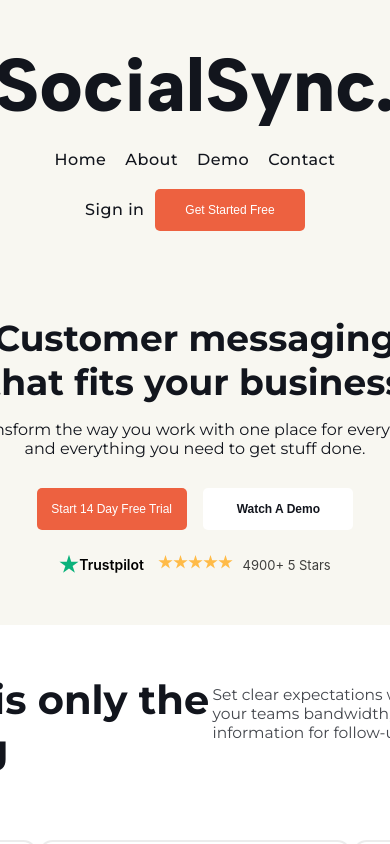
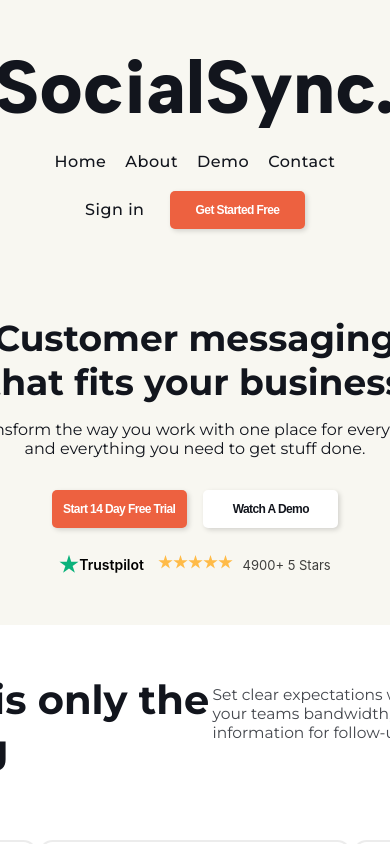
Before and after one commit to akinevans/socialsync, a React (Create React App) app: page / in a window 390 px wide. Shown: the top 844 px of the page. Built offline with nearby package versions, Linux system fonts and the light colour scheme.

Commit message:
Implement Tablet view for Button Component, Update Hero styling

```diff
--- a/src/components/Button.css
+++ b/src/components/Button.css
@@ -7,6 +7,7 @@
   font-weight: 500;
   font-size: 12px;
   cursor: pointer;
+  box-shadow: 2px 2px 5px rgba(0, 0, 0, 0.15);
 }
 
 .btn-orange {
@@ -40,3 +41,18 @@
 .btn-white:active {
   background-color: var(--button-active);
 }
+
+/** Tablet View */
+/** Tablet View */
+/** Tablet View */
+
+@media (max-width: 1000px) {
+  .btn {
+    width: 135px;
+    height: 38px;
+    padding: 0 8px;
+    font-size: 12px;
+    font-weight: 600;
+    letter-spacing: -0.6px;
+  }
+} /* End Tablet View*/
--- a/src/components/Hero.css
+++ b/src/components/Hero.css
@@ -128,6 +128,13 @@
     font-size: 16px;
   }
 
+  .hero-button-wrapper {
+    justify-content: space-evenly;
+    width: 320px;
+    height: 50px;
+    margin-bottom: 10px;
+  }
+
   .hero-review-wrapper {
     height: 40px;
     margin-top: 0px;
```
